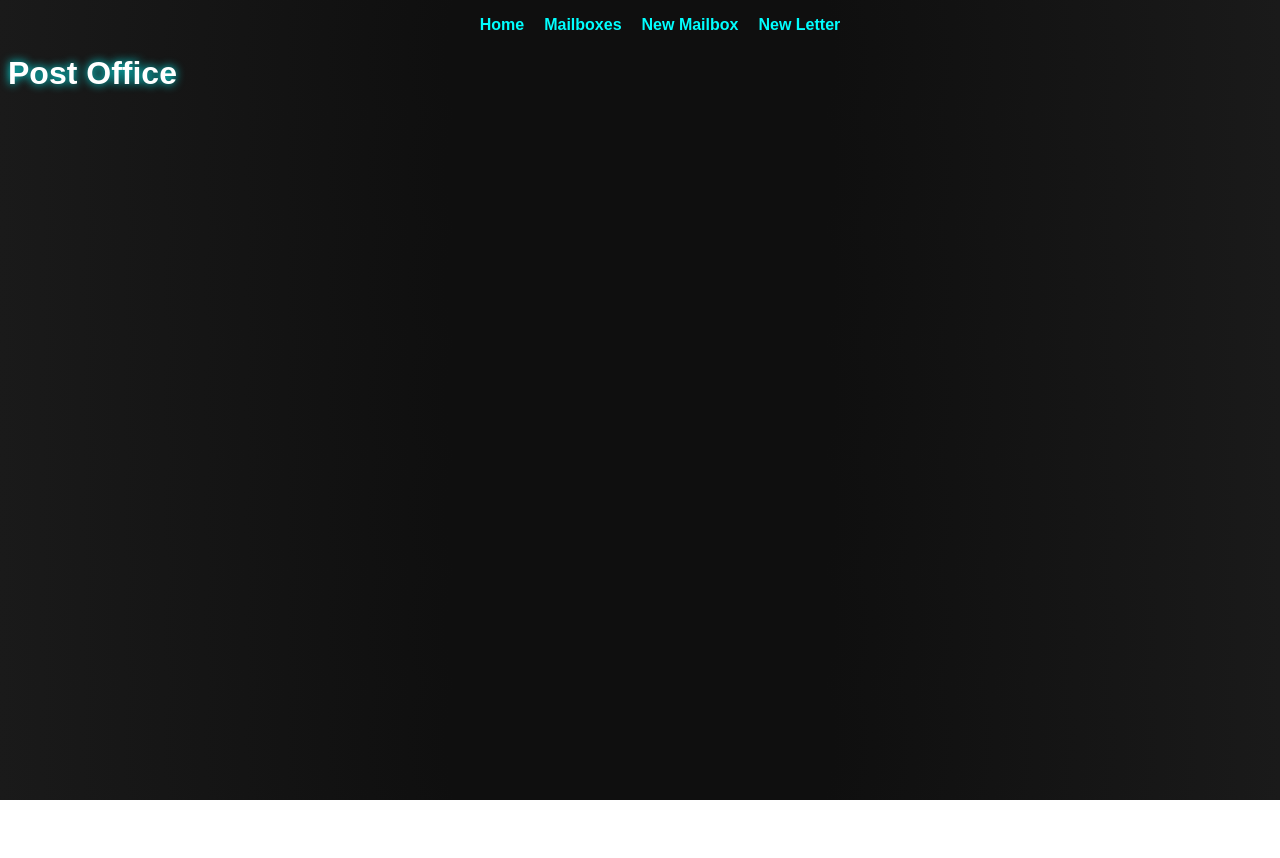
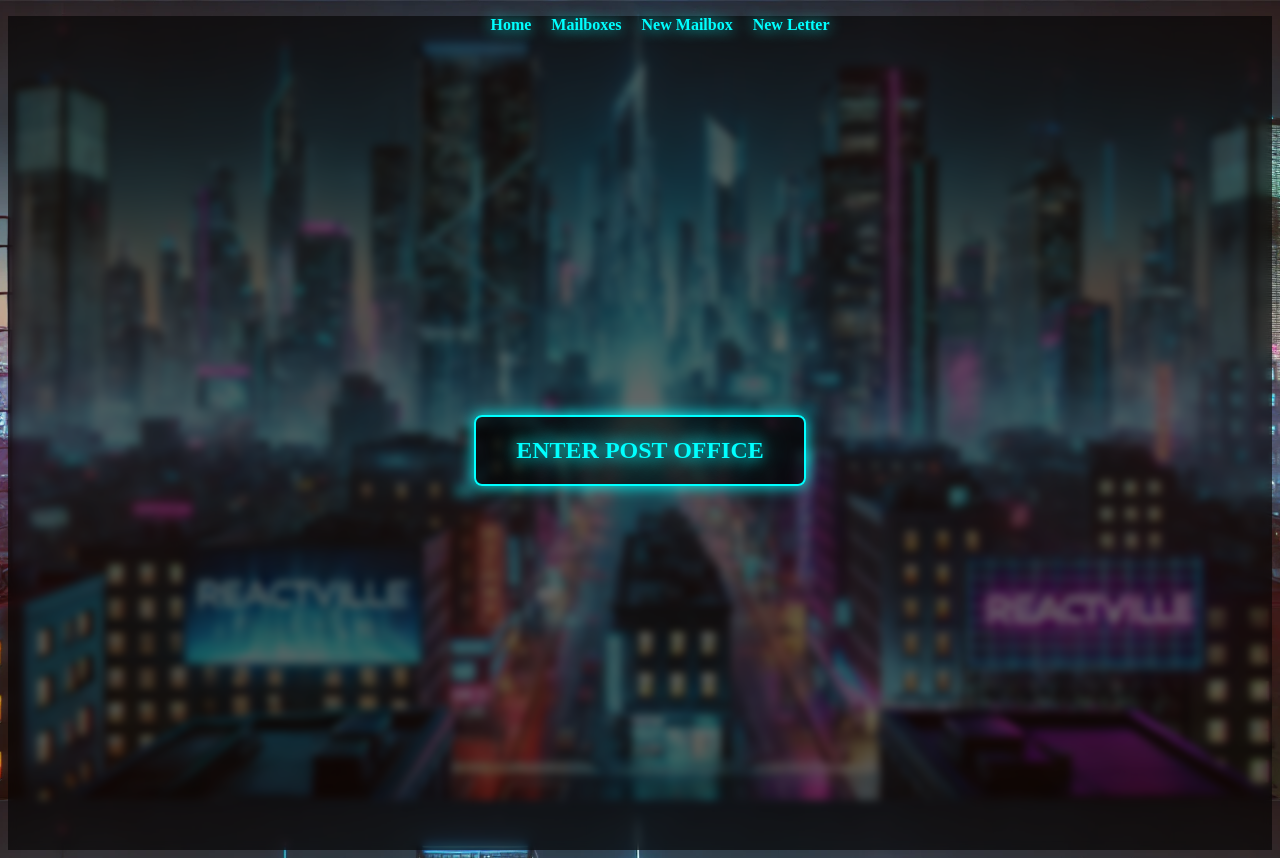
Before and after one commit to sambow7/react-router-dom-lab, a React (Vite) app: page / in a window 1280 px wide. Before the commit the page ends 800 px from the top, so only its background shows below. Built offline with nearby package versions, Linux system fonts and the light colour scheme.

Commit message:
complete, css final touch

```diff
--- a/src/App.jsx
+++ b/src/App.jsx
@@ -1,7 +1,5 @@
-// src/App.jsx
-
 import { useState } from "react";
-import { BrowserRouter as Router, Routes, Route } from "react-router-dom";
+import { BrowserRouter as Router, Routes, Route, Link } from "react-router-dom";
 import { useEffect } from "react";
 
 import NavBar from "./components/NavBar/NavBar";
@@ -56,7 +54,16 @@ const App = () => {
     <Router>
       <NavBar />
       <Routes>
-        <Route path="/" element={<h1>Post Office</h1>} />
+        <Route
+          path="/"
+          element={
+            <div className="home-container">
+              <Link to="/mailboxes" className="home-button">
+                Enter Post Office
+              </Link>
+            </div>
+          }
+        />
         <Route path="/mailboxes" element={<MailboxList mailbox={mailbox} />} />
         <Route path="/new-mailbox" element={<MailboxForm addMailbox={addMailbox} />} />
         <Route path="/mailboxes/:mailboxId" element={<MailboxDetails mailboxes={mailbox} letters={letters} deleteMailbox={deleteMailbox} />} />
--- a/src/components/MailboxList/MailboxList.jsx
+++ b/src/components/MailboxList/MailboxList.jsx
@@ -2,7 +2,7 @@ import { Link } from 'react-router-dom';
 
 const MailboxList = ({ mailbox }) => {
   return (
-    <div>
+    <div className="mailbox-list">
       <h1>Mailbox List</h1>
       <ul>
         {mailbox.map((box) => (
--- a/src/index.css
+++ b/src/index.css
@@ -1,8 +1,21 @@
 /* Cyberpunk UI Theme */
 body {
-  background: radial-gradient(circle, #0f0f0f 30%, #1a1a1a 100%);
-  color: #0ff;
-  font-family: 'Orbitron', sans-serif;
+  background: url('/images/reactville-cyberpunk.png') no-repeat center center fixed;
+  background-size: cover;
+  position: relative;
+}
+
+body::before {
+  content: "";
+  position: absolute;
+  top: 0;
+  left: 0;
+  width: 100%;
+  height: 100%;
+  background: rgba(0, 0, 0, 0.6); /* Dark transparency */
+  backdrop-filter: blur(4px); /* Cyberpunk glow effect */
+  -webkit-backdrop-filter: blur(4px); /* Safari compatibility */
+  z-index: -1;
 }
 
 /* Navigation */
@@ -18,11 +31,12 @@ nav a {
   color: #0ff;
   font-weight: bold;
   transition: 0.3s;
+  text-shadow: 0 0 15px #0ff; /* Increase glow effect */
 }
 
 nav a:hover {
   color: #f0f;
-  text-shadow: 0 0 10px #f0f;
+  text-shadow: 0 0 20px #f0f; /* Increase glow effect */
 }
 
 /* Buttons */
@@ -61,6 +75,16 @@ input:focus, select:focus, textarea:focus {
   outline: none;
 }
 
+/* Labels */
+label {
+  color: #0ff; /* Bright cyan */
+  font-weight: bold;
+  text-shadow: 0 0 10px #0ff; /* Glowing effect */
+  font-family: 'Orbitron', sans-serif;
+  display: block;
+  margin-bottom: 8px;
+}
+
 /* Mailbox & Letter Cards */
 .letter-list, .mailbox-list {
   display: grid;
@@ -88,3 +112,49 @@ h1, h2 {
   text-shadow: 0 0 10px #0ff;
   color: #fff;
 }
+
+/* Mailbox List Links */
+.mailbox-list a {
+  color: #ff0; /* Bright yellow for contrast */
+  text-shadow: 0 0 20px #ff0, 0 0 40px #ff0; /* Enhanced glow effect */
+  font-weight: bold;
+  transition: 0.3s;
+}
+
+.mailbox-list a:hover {
+  color: #f0f;
+  text-shadow: 0 0 25px #f0f, 0 0 50px #f0f;
+}
+
+/* Home Page Styling */
+.home-container {
+  position: relative;
+  display: flex;
+  justify-content: center;
+  align-items: center;
+  height: 100vh;
+  z-index: 2; /* Ensure it's above the background */
+}
+
+.home-button {
+  padding: 20px 40px;
+  font-size: 24px;
+  text-transform: uppercase;
+  font-weight: bold;
+  border: 2px solid #0ff;
+  background: rgba(0, 0, 0, 0.6);
+  color: #0ff;
+  text-shadow: 0 0 15px #0ff, 0 0 30px #0ff;
+  border-radius: 8px;
+  transition: 0.3s;
+  cursor: pointer;
+  box-shadow: 0 0 15px #0ff;
+  text-decoration: none;
+}
+
+.home-button:hover {
+  background: rgba(0, 0, 0, 0.8);
+  text-shadow: 0 0 20px #f0f, 0 0 40px #f0f;
+  box-shadow: 0 0 20px #f0f;
+  color: #f0f;
+}
```
Also changed, not shown: public/images/reactville-cyberpunk.png (added).
